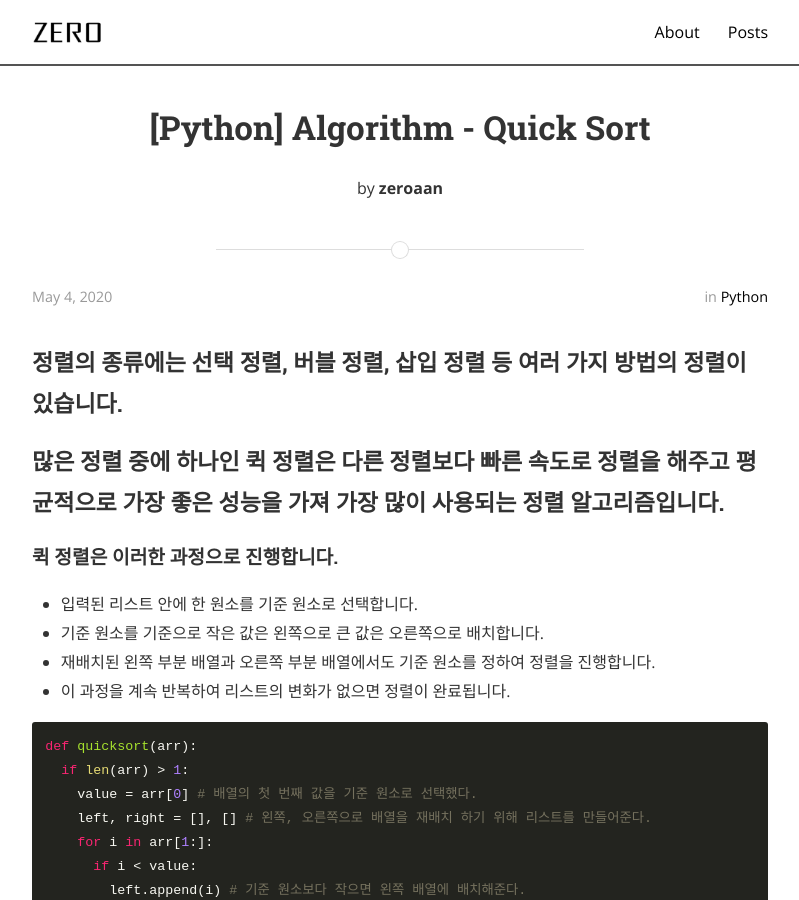
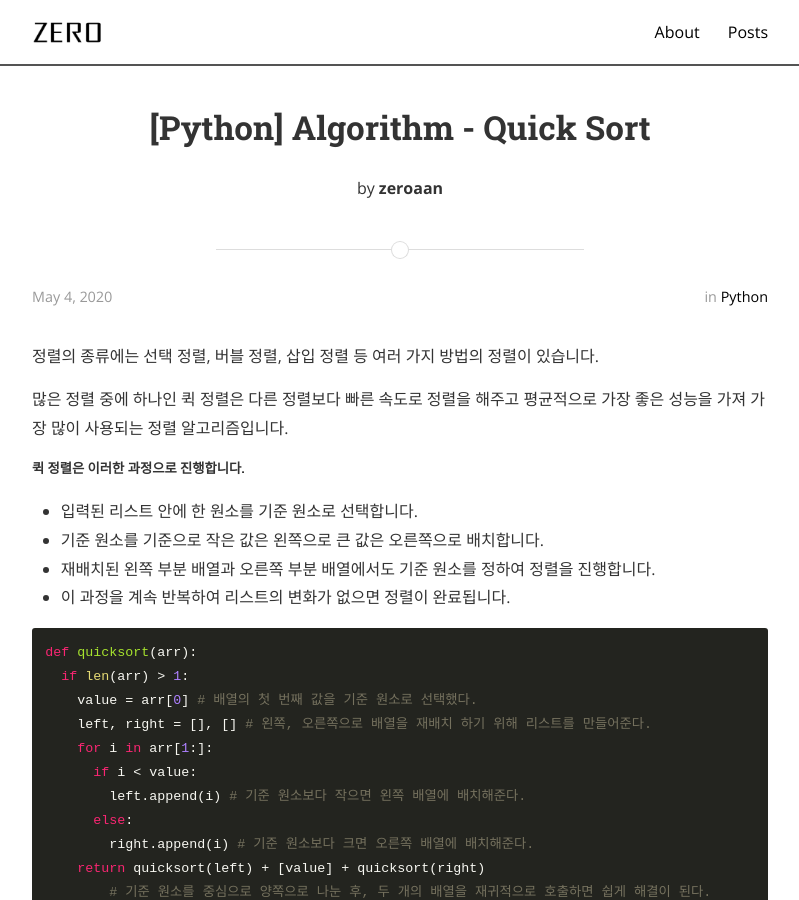
Before and after one commit to zeroaan/zeroaan.github.io, a Jekyll site: the page built from _posts/2020-05-04-[Python] Algorithm - Quick Sort.md, in a window 1280 px wide and 900 px high. Shown: the whole window, without its empty margins (240-1039 px from the left). Built offline with Jekyll 4.4.1, drawn with Linux system fonts in a browser that asks for light colours; nearby versions of some CDN libraries; comment, search, counter and statistics services are not loaded.

```diff
--- a/_posts/2020-05-04-[Python] Algorithm - Quick Sort.md
+++ b/_posts/2020-05-04-[Python] Algorithm - Quick Sort.md
@@ -8,11 +8,11 @@ categories: python
 # cover:  "/assets/header_image.jpg"
 ---
 
-### 정렬의 종류에는 선택 정렬, 버블 정렬, 삽입 정렬 등 여러 가지 방법의 정렬이 있습니다.
+정렬의 종류에는 선택 정렬, 버블 정렬, 삽입 정렬 등 여러 가지 방법의 정렬이 있습니다.
 
-### 많은 정렬 중에 하나인 퀵 정렬은 다른 정렬보다 빠른 속도로 정렬을 해주고 평균적으로 가장 좋은 성능을 가져 가장 많이 사용되는 정렬 알고리즘입니다.
+많은 정렬 중에 하나인 퀵 정렬은 다른 정렬보다 빠른 속도로 정렬을 해주고 평균적으로 가장 좋은 성능을 가져 가장 많이 사용되는 정렬 알고리즘입니다.
 
-#### 퀵 정렬은 이러한 과정으로 진행합니다.
+##### 퀵 정렬은 이러한 과정으로 진행합니다.
 
 - 입력된 리스트 안에 한 원소를 기준 원소로 선택합니다.
 - 기준 원소를 기준으로 작은 값은 왼쪽으로 큰 값은 오른쪽으로 배치합니다.
```
Also changed, not shown: _posts/2020-05-02-[Python] List에서 원하는 값 제거하기.md (+1 -1 lines).
